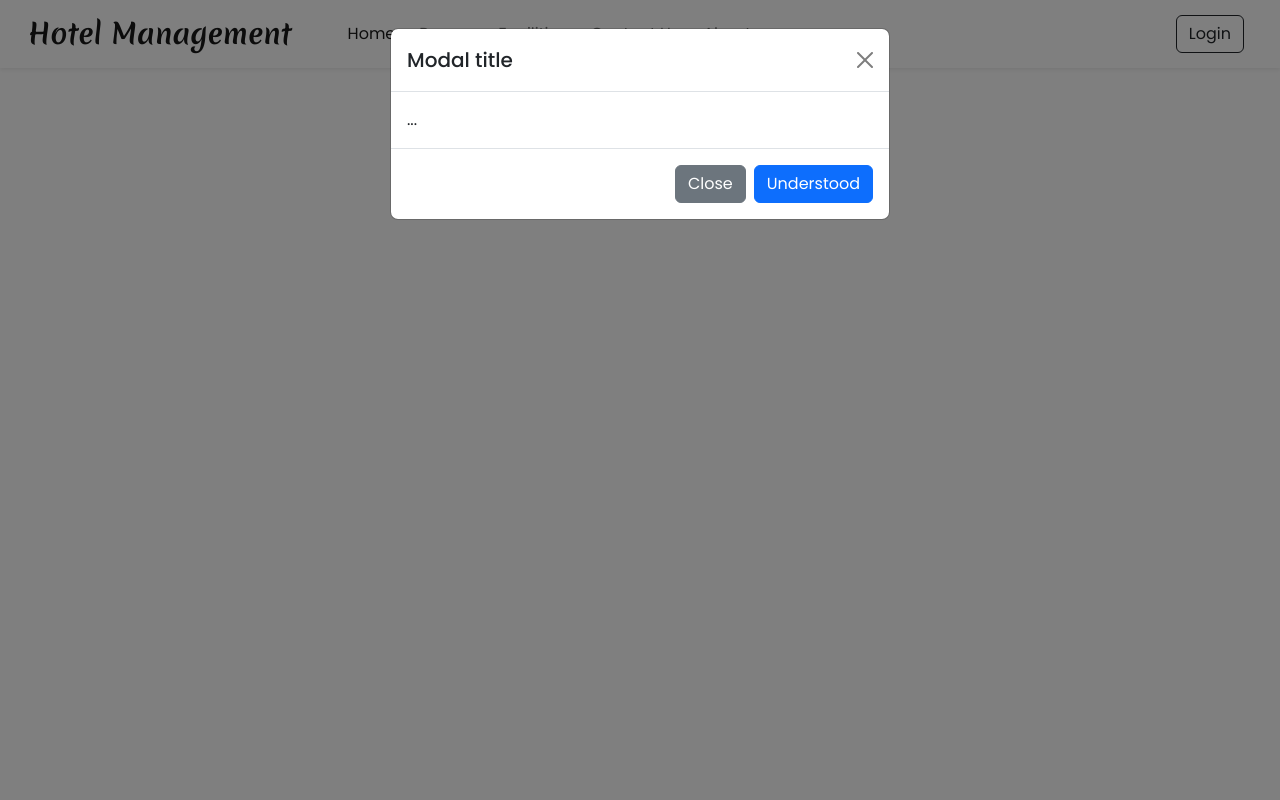
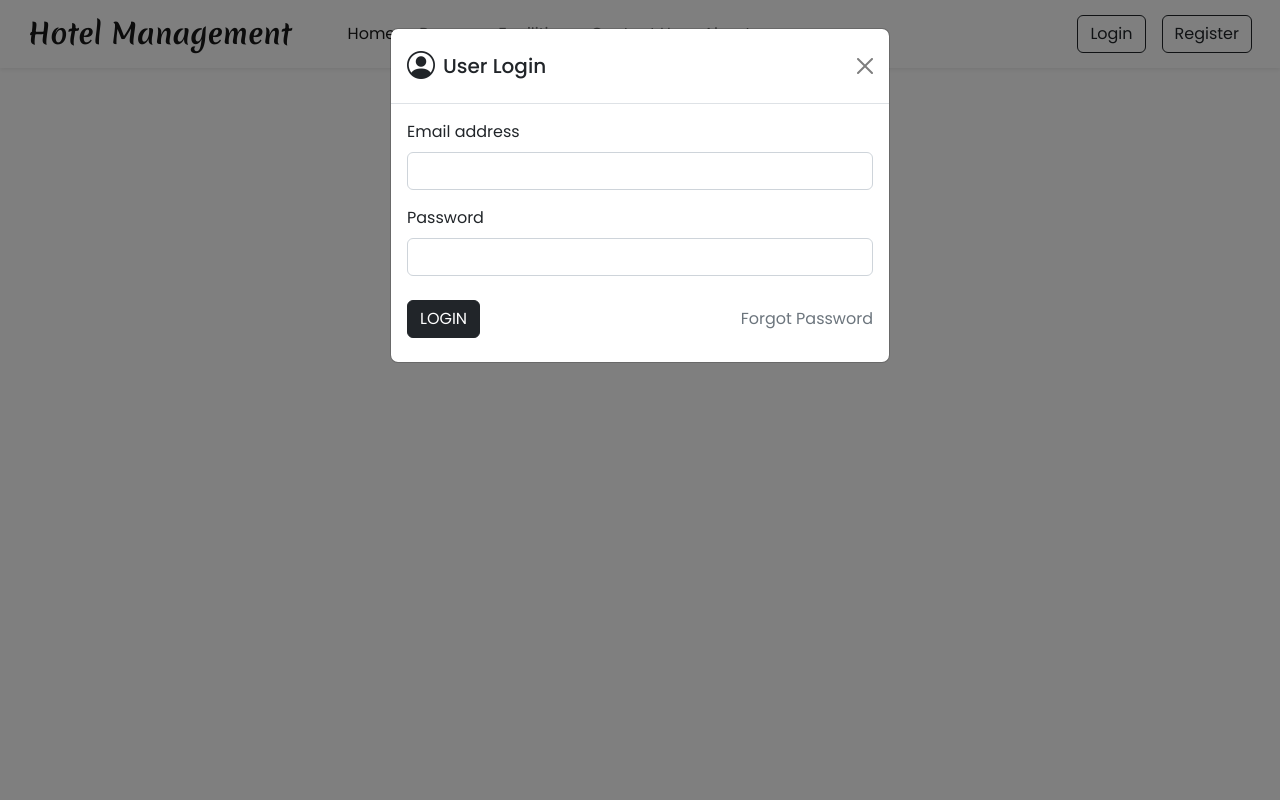
Before and after one commit to itanand/hotel_management_website, a PHP site: page / in a window 1280 px wide, after a click on "Login". Run offline with PHP 8.4, Linux system fonts and the light colour scheme; some libraries are stand-ins or nearby versions.

Commit message:
header-frontend-code-complete

```diff
--- a/index.php
+++ b/index.php
@@ -6,6 +6,7 @@
     <title>Hotel  Booking Website</title>
     <link href="https://cdn.jsdelivr.net/npm/bootstrap@5.2.1/dist/css/bootstrap.min.css" rel="stylesheet" >
     <link href="https://fonts.googleapis.com/css2?family=Merienda:wght@400;700&family=Poppins:wght@400;500;600&display=swap" rel="stylesheet">
+    <link rel="stylesheet" href="https://cdn.jsdelivr.net/npm/bootstrap-icons@1.9.1/font/bootstrap-icons.css">
     <style>
         *{
             font-family: 'Poppins', sans-serif;
@@ -13,10 +14,21 @@
         .h-font{
             font-family: 'Merienda', cursive;
         }
+        /* Chrome, Safari, Edge, Opera */
+          input::-webkit-outer-spin-button,
+          input::-webkit-inner-spin-button {
+            -webkit-appearance: none;
+            margin: 0;
+          }
+
+          /* Firefox */
+          input[type=number] {
+            -moz-appearance: textfield;
+          }
     </style>
   </head>
   <body>
-
+   <!-- Navbar code  -->
   <nav class="navbar navbar-expand-lg bg-white px-lg-3 py-lg-2 shadow-sm sticky-top">
     <div class="container-fluid">
       <a class="navbar-brand me-5 fw-bold fs-3 h-font" href="index.php">Hotel Management</a>
@@ -42,33 +54,114 @@
           </li>
         </ul>
           <div class="d-flex" >
-            <button type="button" class="btn btn-outline-dark shadow-none me-lg-2 me-3" data-bs-toggle="modal" data-bs-target="#loginModal">
+            <button type="button" class="btn btn-outline-dark shadow-none me-lg-3 me-2" data-bs-toggle="modal" data-bs-target="#loginModal">
                Login
+            </button>
+            <button type="button" class="btn btn-outline-dark shadow-none" data-bs-toggle="modal" data-bs-target="#registerModal">
+               Register
             </button>
           </div>
       </div>
     </div>
   </nav>
 
-  <!-- Modal -->
+  <!-- Login Modal -->
   <div class="modal fade" id="loginModal" data-bs-backdrop="static" data-bs-keyboard="false" tabindex="-1" aria-labelledby="staticBackdropLabel" aria-hidden="true">
     <div class="modal-dialog">
         <div class="modal-content">
+          <form>
             <div class="modal-header">
-          <h5 class="modal-title" id="staticBackdropLabel">Modal title</h5>
-          <button type="button" class="btn-close" data-bs-dismiss="modal" aria-label="Close"></button>
+              <h5 class="modal-title d-flex align-items-center">
+              <i class="bi bi-person-circle fs-3 me-2"></i>User Login
+              </h5>
+              <button type="reset" class="btn-close shadow-none" data-bs-dismiss="modal" aria-label="Close"></button>
             </div>
             <div class="modal-body">
-          ...
+                <div class="mb-3">
+                   <label  class="form-label">Email address</label>
+                   <input type="email" class="form-control shadow-none" >
                 </div>
-        <div class="modal-footer">
-          <button type="button" class="btn btn-secondary" data-bs-dismiss="modal">Close</button>
-          <button type="button" class="btn btn-primary">Understood</button>
+                <div class="mb-4">
+                   <label  class="form-label">Password</label>
+                   <input type="password" class="form-control shadow-none" >
                 </div>
+                <div class="d-flex align-items-center justify-content-between mb-2">
+                  <button type="submit" class="btn btn-dark shadow-none">LOGIN</button>
+                  <a href="javascript: void(0)" class="text-secondary text-decoration-none">Forgot Password</a>
+                </div>
+            </div>
+          </form>
         </div>
     </div>
   </div>
 
+  <!-- Register Modal -->
+    <div class="modal fade" id="registerModal" data-bs-backdrop="static" data-bs-keyboard="false" tabindex="-1" aria-labelledby="staticBackdropLabel" aria-hidden="true">
+      <div class="modal-dialog modal-lg">
+          <div class="modal-content">
+            <form>
+              <div class="modal-header">
+                <h5 class="modal-title d-flex align-items-center">
+                <i class="bi bi-person-lines-fillfs-3 me-2"></i>User Registration
+                </h5>
+                <button type="reset" class="btn-close shadow-none" data-bs-dismiss="modal" aria-label="Close"></button>
+              </div>
+              <div class="modal-body">
+                <span class="badge rounded-pill bg-light text-dark mb-3 text-wrap lh-base">Note: Your Details must match with your ID(Aadhar card, passport, driving license, etc.)
+                  that will be required during check-in.
+                </span>
+                <div class="container-fluid">
+                  <div class="row">
+                    <div class="col-md-6 ps-0 mb-3">
+                      <label  class="form-label">Name</label>
+                      <input type="text" class="form-control shadow-none" >
+                    </div>
+                    <div class="col-md-6 p-0 mb-3">
+                      <label  class="form-label">Email</label>
+                      <input type="email" class="form-control shadow-none" >
+                    </div>
+                    <div class="col-md-6 ps-0 mb-3">
+                      <label  class="form-label">Phone Number</label>
+                      <input type="number" class="form-control shadow-none" >
+                    </div>
+                    <div class="col-md-6 p-0 mb-3">
+                      <label  class="form-label">Picture</label>
+                      <input type="file" class="form-control shadow-none" >
+                    </div>
+                    <div class="col-md-12 p-0 mb-3">
+                      <label  class="form-label">Address</label>
+                      <textarea class="form-control shadow-none"  rows="2"></textarea>
+                    </div>
+                    <div class="col-md-6 ps-0 mb-3">
+                      <label  class="form-label">PinCode</label>
+                      <input type="number" class="form-control shadow-none" >
+                    </div>
+                    <div class="col-md-6 p-0 mb-3">
+                      <label  class="form-label">Date of Birth</label>
+                      <input type="date" class="form-control shadow-none" >
+                    </div>
+                    <div class="col-md-6 ps-0 mb-3">
+                      <label  class="form-label">Password</label>
+                      <input type="password" class="form-control shadow-none" >
+                    </div>
+                    <div class="col-md-6 p-0 mb-3">
+                      <label  class="form-label">Confirm Password</label>
+                      <input type="password" class="form-control shadow-none" >
+                    </div>
+                  </div>
+                </div>
+                <div class="text-center my-1">
+                <button type="submit" class="btn btn-dark shadow-none">REGISTER</button>
+                </div>
+              </div>
+            </form>
+          </div>
+      </div>
+    </div>
+
+
+
+
   <script src="https://cdn.jsdelivr.net/npm/bootstrap@5.2.1/dist/js/bootstrap.bundle.min.js" integrity="sha384-u1OknCvxWvY5kfmNBILK2hRnQC3Pr17a+RTT6rIHI7NnikvbZlHgTPOOmMi466C8" crossorigin="anonymous"></script>
   </body>
 </html>
```
Lines whose indentation alone changed are shown as unchanged.
